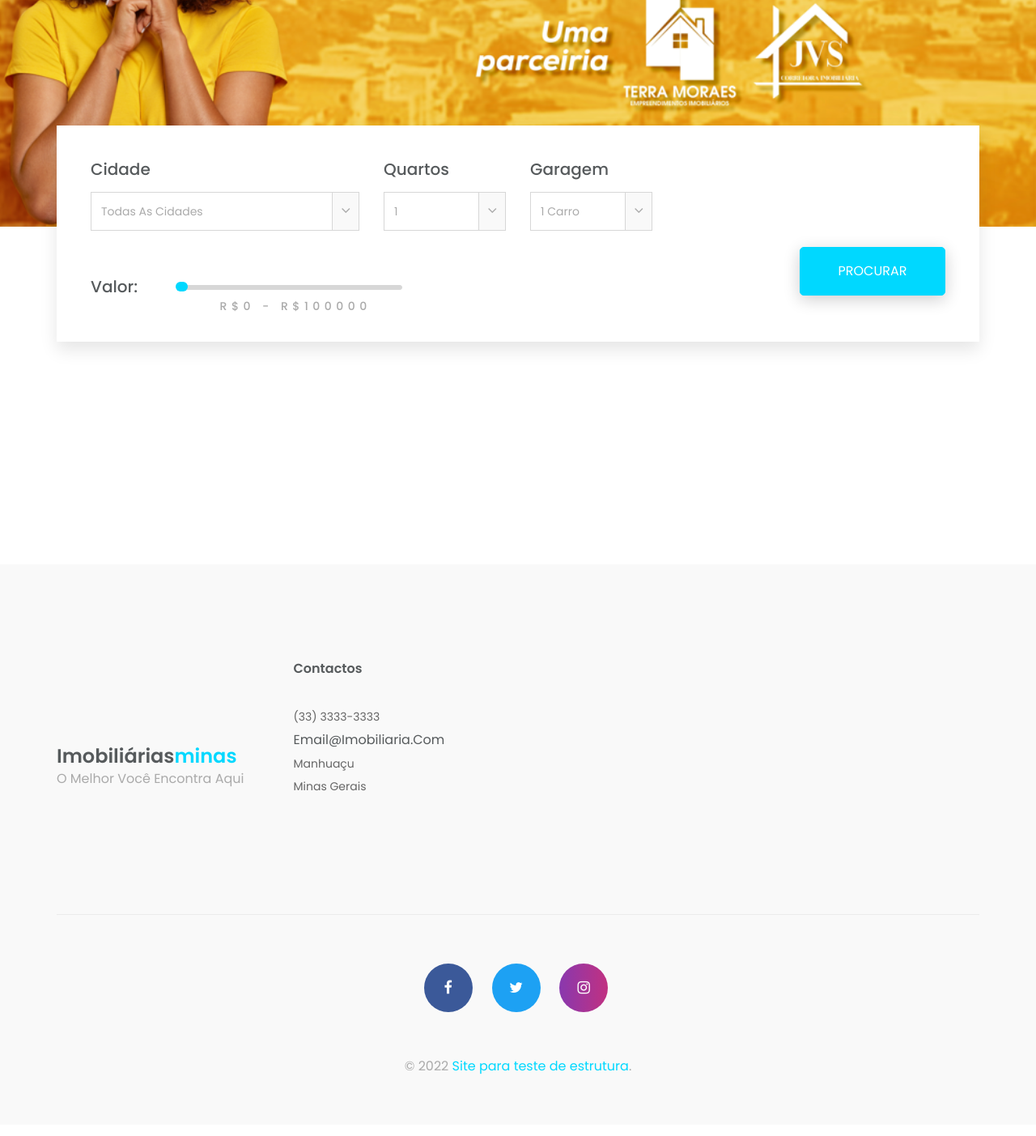
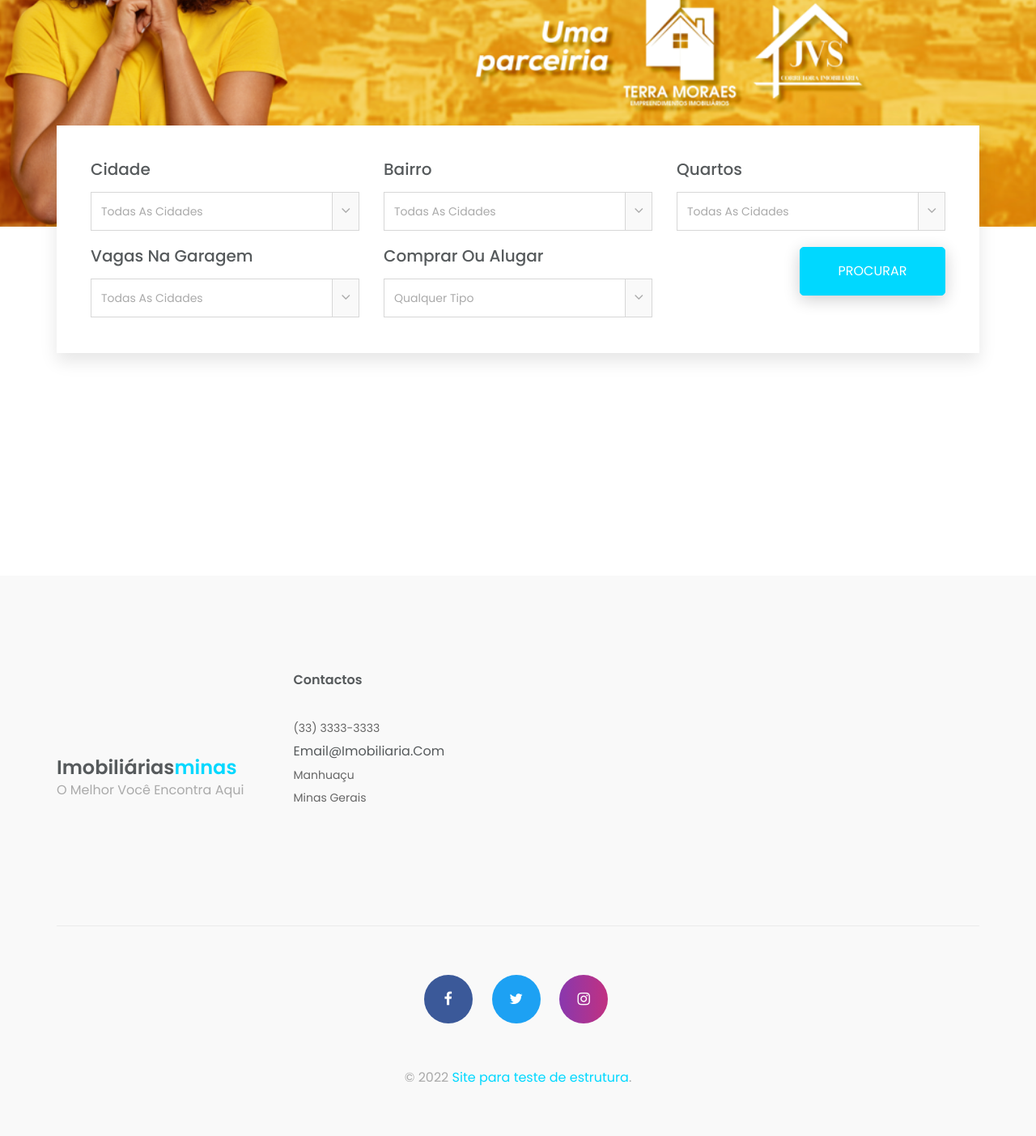
Before and after one commit to BCastroDev/ImobADM, a Node server app: page / in a window 1280 px wide. Shown: the part 720-2123 px from the top of the page at 81% size. Before the commit the page ends 2047 px from the top, so only its background shows below. Run offline with Node 20, Linux system fonts and the light colour scheme; data that the repository does not hold is empty; some libraries are stand-ins or nearby versions.

Commit message:
melhorando card de filtro

```diff
--- a/views/index.ejs
+++ b/views/index.ejs
@@ -58,7 +58,7 @@
 
 
 
-		<!-- main-menu Start -->
+		<!-- Barra de Nav -->
 		<header class="top-area">
 			<div class="header-area">
 				<div class="container">
@@ -149,6 +149,7 @@
 			<div role="tabpanel" class="tab-pane active fade in" id="tours">
 				<div class="tab-para">
 					<div class="row">
+
 						<div class="col-lg-4 col-md-4 col-sm-12">
 							<div class="single-tab-select-box">
 
@@ -164,62 +165,93 @@
 
 							</div><!--/.single-tab-select-box-->
 						</div><!--/.col-->
-						<div class="col-lg-2 col-md-1 col-sm-4">
+
+						<div class="col-lg-4 col-md-4 col-sm-12">
 							<div class="single-tab-select-box">
+
+								<h2>Bairro</h2>
+								<div class="travel-select-icon">
+									<select name="cidade" class="form-control" id="cidadeSelecionada">
+										<option value="default">Todas as cidades</option><!-- /.option-->
+										<option value="Manhuaçu">Manhuaçu</option><!-- /.option-->
+										<option value="Simonesia">Simonésia</option><!-- /.option-->
+										<option value="Caratinga">Caratinga</option><!-- /.option-->
+									</select><!-- /.select-->
+								</div><!-- /.travel-select-icon -->
+
+							</div><!--/.single-tab-select-box-->
+						</div><!--/.col-->
+
+						<div class="col-lg-4 col-md-4 col-sm-12">
+							<div class="single-tab-select-box">
+
 								<h2>Quartos</h2>
 								<div class="travel-select-icon">
-									<select class="form-control ">
-									<option value="default">1</option><!-- /.option-->
-									<option value="10">2</option><!-- /.option-->
-									<option value="15">3</option><!-- /.option-->
-									<option value="20">4 ou mais</option><!-- /.option-->
+									<select name="cidade" class="form-control" id="cidadeSelecionada">
+										<option value="default">Todas as cidades</option><!-- /.option-->
+										<option value="Manhuaçu">Manhuaçu</option><!-- /.option-->
+										<option value="Simonesia">Simonésia</option><!-- /.option-->
+										<option value="Caratinga">Caratinga</option><!-- /.option-->
 									</select><!-- /.select-->
 								</div><!-- /.travel-select-icon -->
+
 							</div><!--/.single-tab-select-box-->
 						</div><!--/.col-->
-						<div class="col-lg-2 col-md-1 col-sm-4">
+
+						<div class="col-lg-4 col-md-4 col-sm-12">
 							<div class="single-tab-select-box">
-								<h2>Garagem</h2>
+
+								<h2>Vagas na Garagem</h2>
 								<div class="travel-select-icon">
-									<select class="form-control ">
-									<option value="default">1 carro</option><!-- /.option-->
-									<option value="2">2 carros</option><!-- /.option-->
-									<option value="4">4 carros</option><!-- /.option-->
+									<select name="cidade" class="form-control" id="cidadeSelecionada">
+										<option value="default">Todas as cidades</option><!-- /.option-->
+										<option value="Manhuaçu">Manhuaçu</option><!-- /.option-->
+										<option value="Simonesia">Simonésia</option><!-- /.option-->
+										<option value="Caratinga">Caratinga</option><!-- /.option-->
 									</select><!-- /.select-->
 								</div><!-- /.travel-select-icon -->
+
 							</div><!--/.single-tab-select-box-->
 						</div><!--/.col-->
-					</div><!--/.row-->
-					<div class="row">
-						<div class="col-sm-5">
-							<div class="travel-budget">
-								<div class="row">
-									<div class="col-md-3 col-sm-4">
-										<h3>Valor: </h3>
+
+
+						<div class="col-lg-4 col-md-4 col-sm-12">
+							<div class="single-tab-select-box">
+
+								<h2>Comprar ou Alugar</h2>
+								<div class="travel-select-icon">
+									<select name="cidade" class="form-control" id="cidadeSelecionada">
+										<option value="default">Qualquer tipo</option><!-- /.option-->
+										<option value="Manhuaçu">Manhuaçu</option><!-- /.option-->
+										<option value="Simonesia">Simonésia</option><!-- /.option-->
+										<option value="Caratinga">Caratinga</option><!-- /.option-->
+									</select><!-- /.select-->
+								</div><!-- /.travel-select-icon -->
+
+							</div><!--/.single-tab-select-box-->
 						</div><!--/.col-->
-									<div class="co-md-9 col-sm-8">
-										<div class="travel-filter">
-											<div class="info_widget">
-												<div class="price_filter">
 
-													<div id="slider-range"></div><!--/.slider-range-->
-													<div class="price_slider_amount">
-														<input type="text" id="amount" name="price"  placeholder="Add Your Price" />
-													</div><!--/.price_slider_amount-->
-												</div><!--/.price-filter-->
-											</div><!--/.info_widget-->
-										</div><!--/.travel-filter-->
-									</div><!--/.col-->
-								</div><!--/.row-->
-							</div><!--/.travel-budget-->
-						</div><!--/.col-->
+
+
+
+
+
+
+
 					<div class="clo-sm-7">
 						<div class="filter-btn about-btn travel-mrt-0 pull-right">
-								<button onclick=""  class="about-view travel-btn">
+							<button class="about-view travel-btn">
 								Procurar
 							</button><!--/.travel-btn-->
 						</div><!--/.about-btn-->
 					</div><!--/.col-->
+
+				</div><!--/.single-tab-select-box-->
+			</div><!--/.col-->
+
+
+
+
 					</div><!--/.row-->
 				</div><!--/.tab-para-->
 			</div><!--/.tabpannel-->
```
Also changed, not shown: public/assets/js/custom.js. Lines whose indentation alone changed are shown as unchanged.
